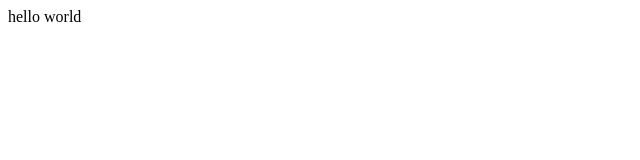
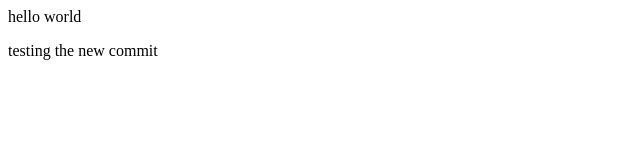
Before and after one commit to siv12345/reference, a plain HTML site: page index.html in a window 1280 px wide. Shown: the whole page, without its empty margins (0-640 px from the left). Drawn offline with Linux system fonts and the light colour scheme.

Commit message:
testing a second commit

```diff
--- a/index.html
+++ b/index.html
@@ -1,3 +1,4 @@
 <p>
     hello world
 </p>
+<p>testing the new commit</p>
```
